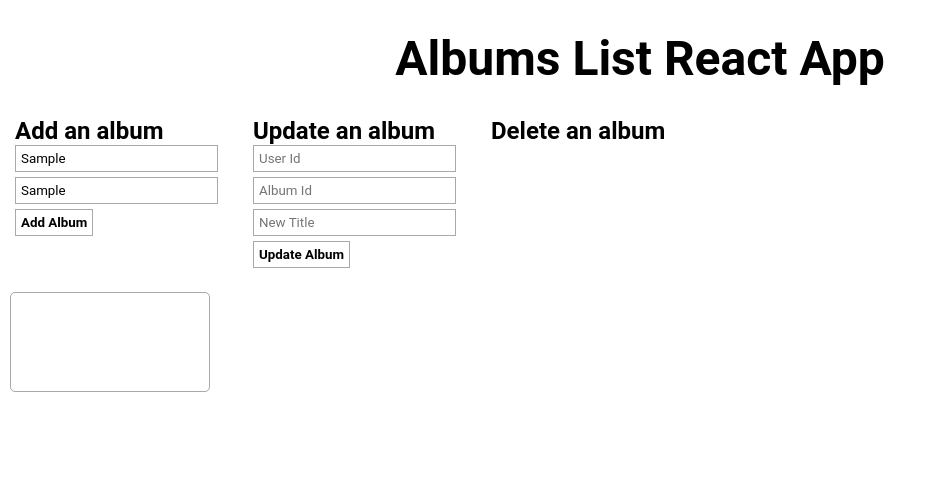
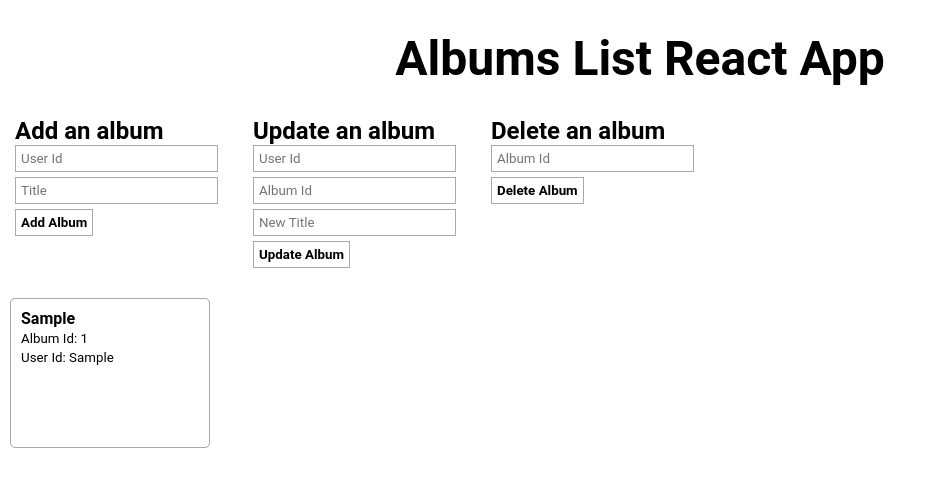
Before and after one commit to Sheshant-Manure/albums-list-react-app, a React (Create React App) app: page / in a window 1280 px wide. Both pictures are taken after typing "Sample", "Sample" into the empty fields and a click on the button "Add Album". Shown: the top 486 px of the page, without its empty margins (0-937 px from the left). Built offline with nearby package versions, Linux system fonts and the light colour scheme; no server answers.

Commit message:
Delete album from the list, Update UI

```diff
--- a/src/App.js
+++ b/src/App.js
@@ -5,10 +5,17 @@ function App() {
   // Declare the albums state variable and a function to update it
   const [albums, setAlbums] = useState([]);
 
-  // Creating refs to get input values
+  // Creating refs to add new album
   const userIdRef = useRef(null);
-  const albumIdRef = useRef(null);
   const titleRef = useRef(null);
+
+  // Creating refs to update existing album
+  const updAlbumIdRef = useRef(null);
+  const updTitleRef = useRef(null);
+  const updUserIdRef = useRef(null);
+
+  // Creating ref to delete an album
+  const delAlbumIdRef = useRef(null);
 
   // Adding a new album
   const addAlbum = (e) => {
@@ -19,7 +26,7 @@ function App() {
     const title = titleRef.current.value;
 
     // Defining the album object to update the state and send to the server
-    const album = { id: albums.length, userId, title }
+    const album = { id: albums.length+1, userId, title }
     setAlbums([...albums, album])
 
     // Adding a new album to the server using API POST request
@@ -45,9 +52,9 @@ function App() {
   const updateAlbum = (e) => {
     e.preventDefault();
     // Getting the values from input fields
-    const id = +albumIdRef.current.value;
-    const title = titleRef.current.value;
-    const userId = +userIdRef.current.value;
+    const id = +updAlbumIdRef.current.value;
+    const title = updTitleRef.current.value;
+    const userId = +updUserIdRef.current.value;
 
     // Updating the state
     const updatedAlbum = { userId, id, title }
@@ -61,7 +68,7 @@ function App() {
       })
     });
 
-    // Updating existing album in the server using API PUT request
+    // Updating existing album in the server using API PUT request method
     fetch(`https://jsonplaceholder.typicode.com/albums/${id}`, {
     method: 'PUT',
     body: JSON.stringify(
@@ -74,6 +81,22 @@ function App() {
     .then((response) => response.json())
     .then((json) => console.log(json));
 
+  }
+
+  // Delete album
+  const deleteAlbum = (e) => {
+    e.preventDefault();
+    const id = +delAlbumIdRef.current.value;
+    setAlbums((prevAlbums)=>{
+      return 	prevAlbums.filter((album)=>album.id!==id);
+    })
+
+    // Deleting album in server using API DELETE request method
+    fetch(`https://jsonplaceholder.typicode.com/albums/${id}`)
+    .then((response) => response.json())
+    .then((json) => console.log(json));
+
+    delAlbumIdRef.current.value = '';
   }
   useEffect(() => {
     // Fetching data from API using GET request method (since no data is sent from the client)
@@ -107,25 +130,34 @@ function App() {
             <button type='submit'><b>Add Album</b></button>
           </form>
         </div>
+
         <div className='update-album'>
           <h2>Update an album</h2>
           <form onSubmit={updateAlbum}>
-            <input ref={userIdRef} type='text' placeholder='User Id' required /><br />
-            <input ref={albumIdRef} type='text' placeholder='Album Id' required /><br />
-            <input ref={titleRef} type='text' placeholder='New Title' required /><br />
+            <input ref={updUserIdRef} type='text' placeholder='User Id' required /><br />
+            <input ref={updAlbumIdRef} type='text' placeholder='Album Id' required /><br />
+            <input ref={updTitleRef} type='text' placeholder='New Title' required /><br />
             <button type='submit'><b>Update Album</b></button>
           </form>
         </div>
+
         <div className='delete-album'>
           <h2>Delete an album</h2>
+          <form onSubmit={deleteAlbum}>
+            <input ref={delAlbumIdRef} type='text' placeholder='Album Id' required /><br />
+            <button type='submit'><b>Delete Album</b></button>
+          </form>
         </div>
       </div>
+
       {/* Showing all the Albums in a flex-box container */}
       <div className='container'>
         <ol>
           {albums.map((album, i)=>(
             <div key={i} className='album-box'>
-              <li>{album.title}</li>
+              <li><b>{album.title}</b></li>
+              <div><small>Album Id: {album.id}</small></div>
+              <div><small>User Id: {album.userId}</small></div>
             </div>
           ))}
         </ol>
--- a/src/Assets/style.css
+++ b/src/Assets/style.css
@@ -27,7 +27,7 @@ html, body {
 
 .album-box {
     width: 200px;
-    height: 100px;
+    height: 150px;
     padding: 10px;
     margin: 10px;
     border: 1px solid rgba(0, 0, 0, 0.336);
@@ -44,20 +44,21 @@ html, body {
 .forms-container {
     margin: 15px;
     width: 100vw;
-    height: 150px;
+    min-height: 150px;
     display: flex;
     justify-content: flex-start;
     align-items: flex-start;
+    flex-wrap: wrap;
     gap: 35px;
 }
 
-.add-album input, .update-album input {
+.add-album input, .update-album input, .delete-album input {
     margin-bottom: 5px;
     border: 1px solid rgba(0, 0, 0, 0.336);
     padding: 5px;
 }
 
-.add-album button, .update-album button {
+.add-album button, .update-album button, .delete-album button {
     margin-bottom: 5px;
     border: 1px solid rgba(0, 0, 0, 0.336);
     padding: 5px;
@@ -65,6 +66,6 @@ html, body {
     background-color: white;
 }
 
-.add-album button:hover, .update-album button:hover {
+.add-album button:hover, .update-album button:hover, .delete-album button:hover {
     box-shadow: 1px 1px 6px 4px #88888827;
 }
```
